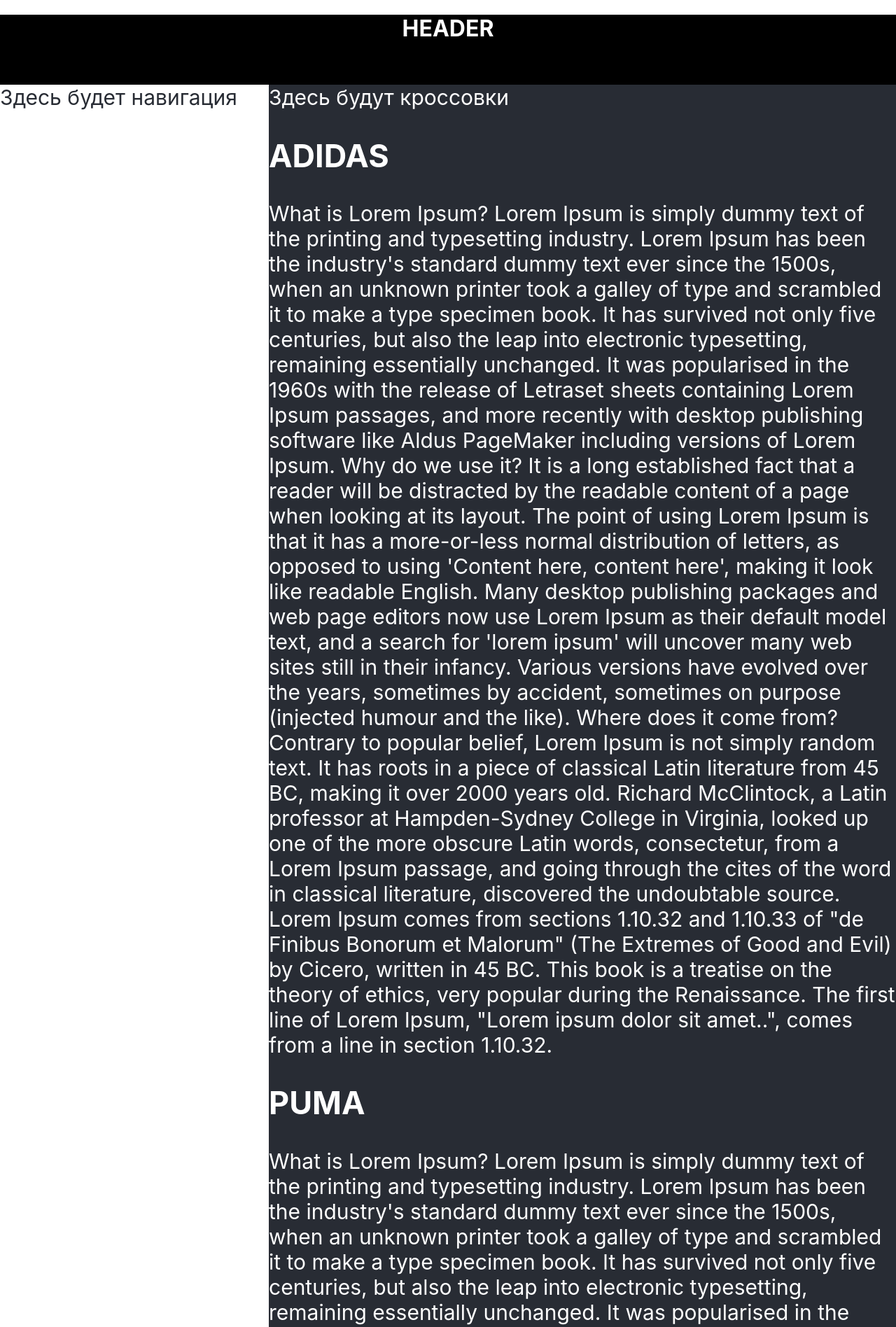
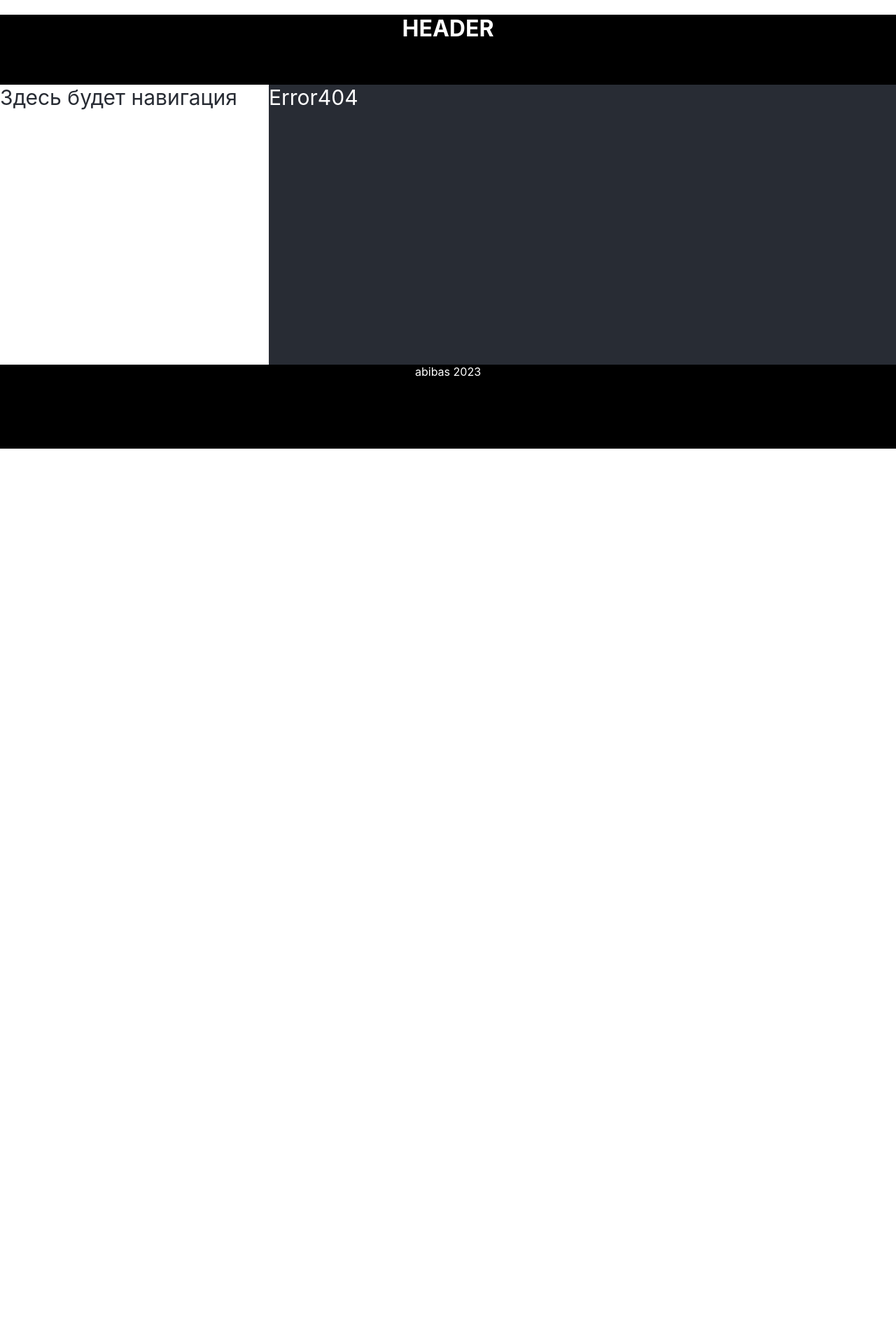
Before and after one commit to dron185/react-router-dom, a React (Create React App) app: page / in a window 1280 px wide. Shown: the top 1896 px of the page at 70% size. After the commit the page ends 800 px from the top, so only its background shows below. Built offline with nearby package versions, Linux system fonts and the light colour scheme.

Commit message:
feat: add Rotes and Rote

```diff
--- a/src/App.tsx
+++ b/src/App.tsx
@@ -1,8 +1,10 @@
-import React, {useState} from 'react';
+import React from 'react';
 import styles from "./components/Site.module.css";
 import {PageOne} from "./components/pages/PageOne";
 import {PageTwo} from "./components/pages/PageTwo";
 import {PageThree} from "./components/pages/PageThree";
+import {Route, Routes} from 'react-router-dom';
+import {Error404} from "./components/pages/Error404";
 
 
 function App() {
@@ -14,10 +16,12 @@
                     Здесь будет навигация
                 </div>
                 <div className={styles.content}>
-                    Здесь будут кроссовки
-                    <PageOne/>
-                    <PageTwo/>
-                    <PageThree/>
+                    <Routes>
+                        <Route path="/page1" element={<PageOne />} />
+                        <Route path="/page2" element={<PageTwo/>} />
+                        <Route path="/page3" element={<PageThree/>} />
+                        <Route path="/*" element={<Error404/>} />
+                    </Routes>
                 </div>
             </div>
             <div className={styles.footer}>abibas 2023</div>
--- a/src/index.tsx
+++ b/src/index.tsx
@@ -14,6 +14,8 @@
     </BrowserRouter>
 );
 
+/*or HashRouter instead of BrowserRouter - если будем заливать на gh-pages*/
+
 // If you want to start measuring performance in your app, pass a function
 // to log results (for example: reportWebVitals(console.log))
 // or send to an analytics endpoint. Learn more: https://bit.ly/CRA-vitals
```
